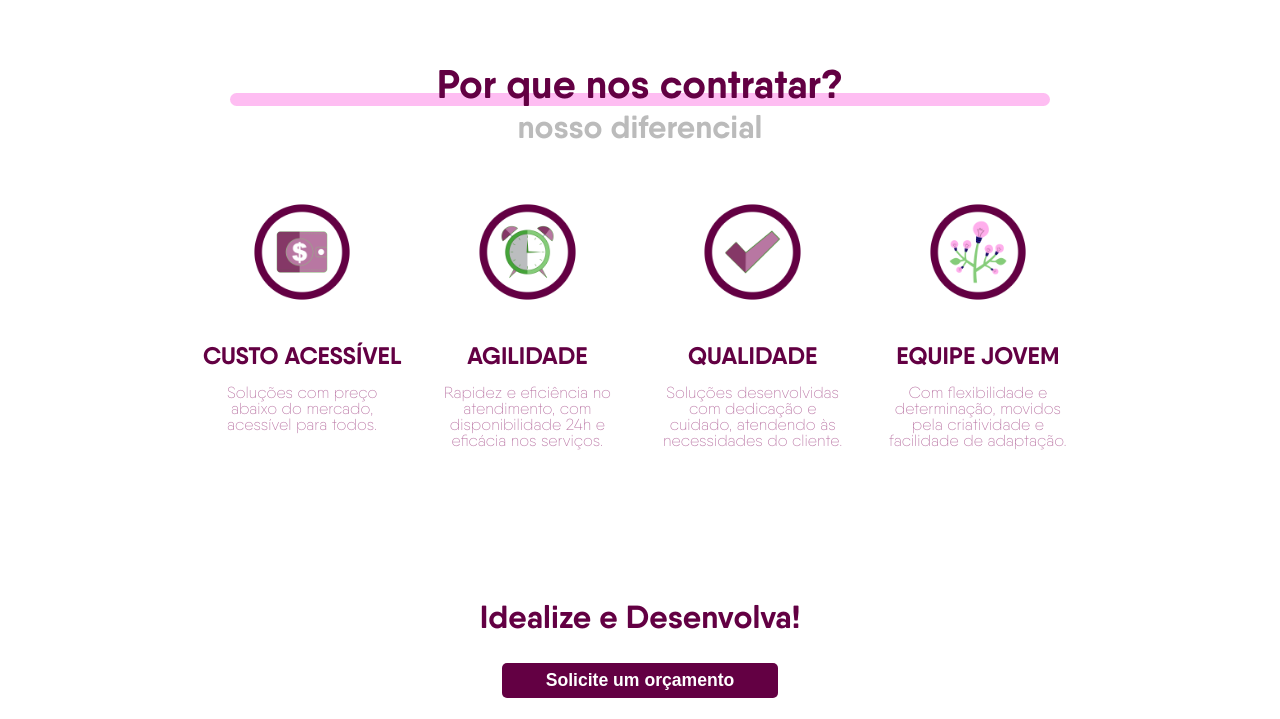
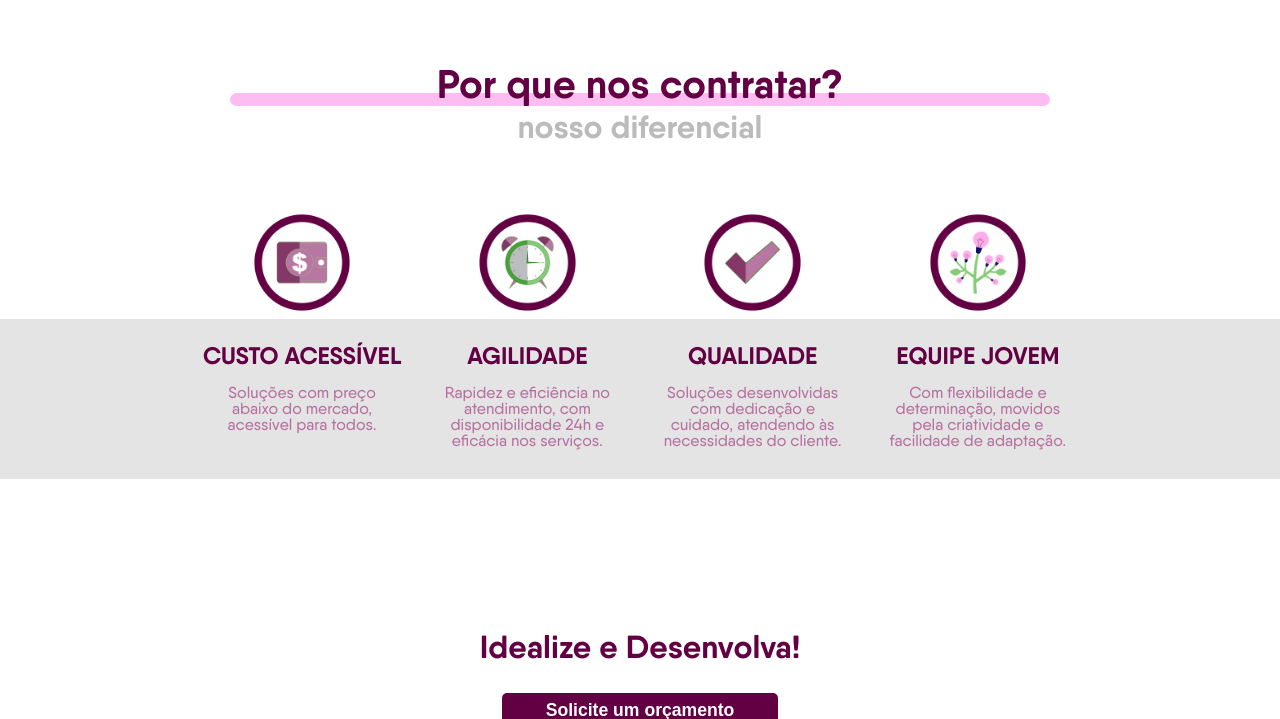
Before and after one commit to Beets-Jr/nosso-site, a PHP site: page / in a window 1280 px wide; the page is wider, and only the part inside the window is pictured. Shown: the top 719 px of that part. Before the commit the page ends 698 px from the top of that part, so only its background shows below. Run offline with PHP 8.4, Linux system fonts and the light colour scheme.

Commit message:
finalizada a seção de diferenciais <3

```diff
--- a/css/style.css
+++ b/css/style.css
@@ -10,12 +10,17 @@
     src: url(../QanelasSoftBold.otf)
 }
 
+@font-face {
+    font-family: Qanelas-medium;
+    src: url(../QanelasSoftMedium.otf)
+}
+
 body {
     font-family: 'Qanelas-bold';
 }
 
-.soft{
-    font-family: 'Qanelas-light';
+.medium{
+    font-family: 'Qanelas-medium';
 }
 
 #diferencial {
@@ -57,9 +62,62 @@ body {
 
 .item-lista-diferenciais {
     padding: 0 1%;
-    margin-top: 1%;
+    margin-top: 2%;
     max-width: 20%;
     min-width: 200px;
+}
+
+.retangulo-cinza-1 {
+    background-color: rgba(187, 187, 187, 0.4);
+	height: 160px;
+    border: 0;
+    position: relative;
+    width: 250%;
+    margin-left: -100%;
+    margin-top: -130px;
+    z-index: -1;
+}
+
+.retangulo-cinza-2 {
+    background-color: rgba(187, 187, 187, 0.4);
+	height: 160px;
+    border: 0;
+    position: relative;
+    width: 250%;
+    margin: -130px -20% 0 -20%;
+    z-index: -1;
+}
+
+.retangulo-cinza-3 {
+    background-color: rgba(187, 187, 187, 0.4);
+	height: 160px;
+    border: 0;
+    position: relative;
+    width: 250%;
+    margin: -130px -20% 0 -20%;
+    z-index: -1;
+}
+
+.retangulo-cinza-4 {
+    background-color: rgba(187, 187, 187, 0.4);
+	height: 160px;
+    border: 0;
+    position: relative;
+    width: 250%;
+    margin: -120px -20% 0 -20%;
+    z-index: -1;
+}
+
+@media only screen and (min-width:1107px) {
+    .retangulo-cinza-2, .retangulo-cinza-3, .retangulo-cinza-4 {
+        display: none;
+    }
+}
+
+@media only screen and (min-width:799px) {
+    .retangulo-cinza-3, .retangulo-cinza-4 {
+        display: none;
+    }
 }
 
 .imagens-redondas {
@@ -70,6 +128,7 @@ body {
 }
 
 .nome-diferencial {
+    margin-top: -5%;
     color: #630043;
     text-transform: uppercase;
     font-size: 1.5em;
@@ -107,7 +166,7 @@ body {
     font-weight: bold;
     margin: 30px auto 150px auto;
 }
-@media only screen and (max-width: 1100px){
+@media only screen and (max-width: 1105px){
     .item-lista-diferenciais{
         max-width: 20%;
         min-width: 300px;
@@ -117,7 +176,7 @@ body {
 @media only screen and (max-width: 750px){
     .item-lista-diferenciais{
         max-width: 20%;
-        min-width: 200px;
+        min-width: 300px;
     }
 }
 
--- a/index.html
+++ b/index.html
@@ -21,24 +21,28 @@
             <div class="item-lista-diferenciais">
                 <img class="imagens-redondas" src="img/custo.png" alt="carteira de cor roxa, representando o custo.">
                 <h5 class="nome-diferencial">Custo Acessível</h5>
-                <p class="desc-diferencial soft">Soluções com preço abaixo do mercado, acessível para todos.</p>
+                <p class="desc-diferencial medium">Soluções com preço abaixo do mercado, acessível para todos.</p>
             </div>
+            <hr class="retangulo-cinza-4">
             <div class="item-lista-diferenciais">
                 <img class="imagens-redondas" src="img/agilidade.png" alt="relógio de cabeceira nas cores verdes e roxa, representando a agilidade.">
                 <h5 class="nome-diferencial">Agilidade</h5>
-                <p class="desc-diferencial soft">Rapidez e eficiência no atendimento, com disponibilidade 24h e eficácia nos serviços.</p>
+                <p class="desc-diferencial medium">Rapidez e eficiência no atendimento, com disponibilidade 24h e eficácia nos serviços.</p>
             </div>
+            <hr class="retangulo-cinza-2">
             <div class="item-lista-diferenciais">
                 <img class="imagens-redondas" src="img/qualidade.png" alt="símbolo de correto na cor roxa, representando a qualidade.">
                 <h5 class="nome-diferencial">Qualidade</h5>
-                <p class="desc-diferencial soft">Soluções desenvolvidas com dedicação e cuidado, atendendo às necessidades do cliente.</p>
+                <p class="desc-diferencial medium">Soluções desenvolvidas com dedicação e cuidado, atendendo às necessidades do cliente.</p>
             </div>
+            <hr class="retangulo-cinza-3">
             <div class="item-lista-diferenciais">
                 <img class="imagens-redondas" src="img/jovens.png" alt="Planta verde ramificada com folhas e lâmpadas rosas no lugar de flores">
                 <h5 class="nome-diferencial">Equipe Jovem</h5>
-                <p class="desc-diferencial soft">Com flexibilidade e determinação, movidos pela criatividade e facilidade de adaptação.</p>
+                <p class="desc-diferencial medium">Com flexibilidade e determinação, movidos pela criatividade e facilidade de adaptação.</p>
             </div>
         </div>
+        <hr class="retangulo-cinza-1">
 
         <div id="avaliacao">
             <h3 id="slogan">Idealize e Desenvolva!</h3>
```
Also changed, not shown: QanelasSoftMedium.otf (added).
